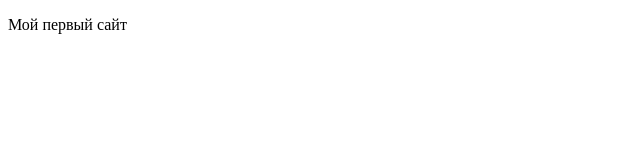
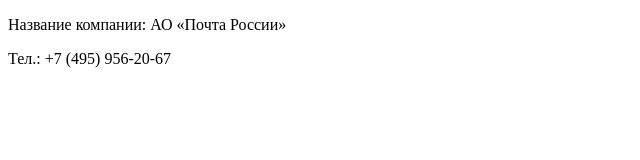
Before and after one commit to ayaisma/Newproject, a plain HTML site: page index1.html in a window 1280 px wide. Shown: the whole page, without its empty margins (0-640 px from the left). Drawn offline with Linux system fonts and the light colour scheme.

Commit message:
Добавления правок

```diff
--- a/index1.html
+++ b/index1.html
@@ -5,6 +5,7 @@
     <title>Мой первый сайт</title>
   </head>
   <body>
-    <p>Мой первый сайт</p>
+    <p>Название компании: АО «Почта России»</p>
+    <p> Тел.: +7 (495) 956-20-67</p>
   </body>
   </html>
```
